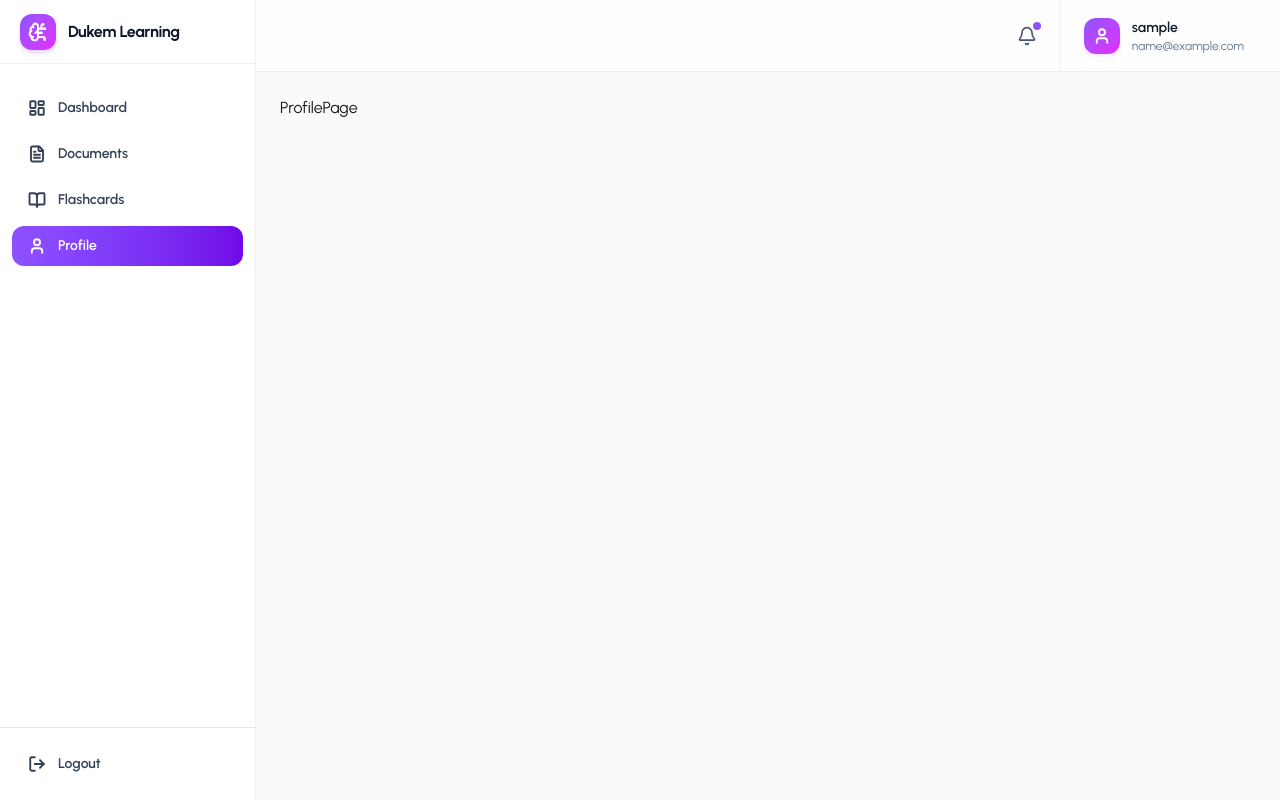
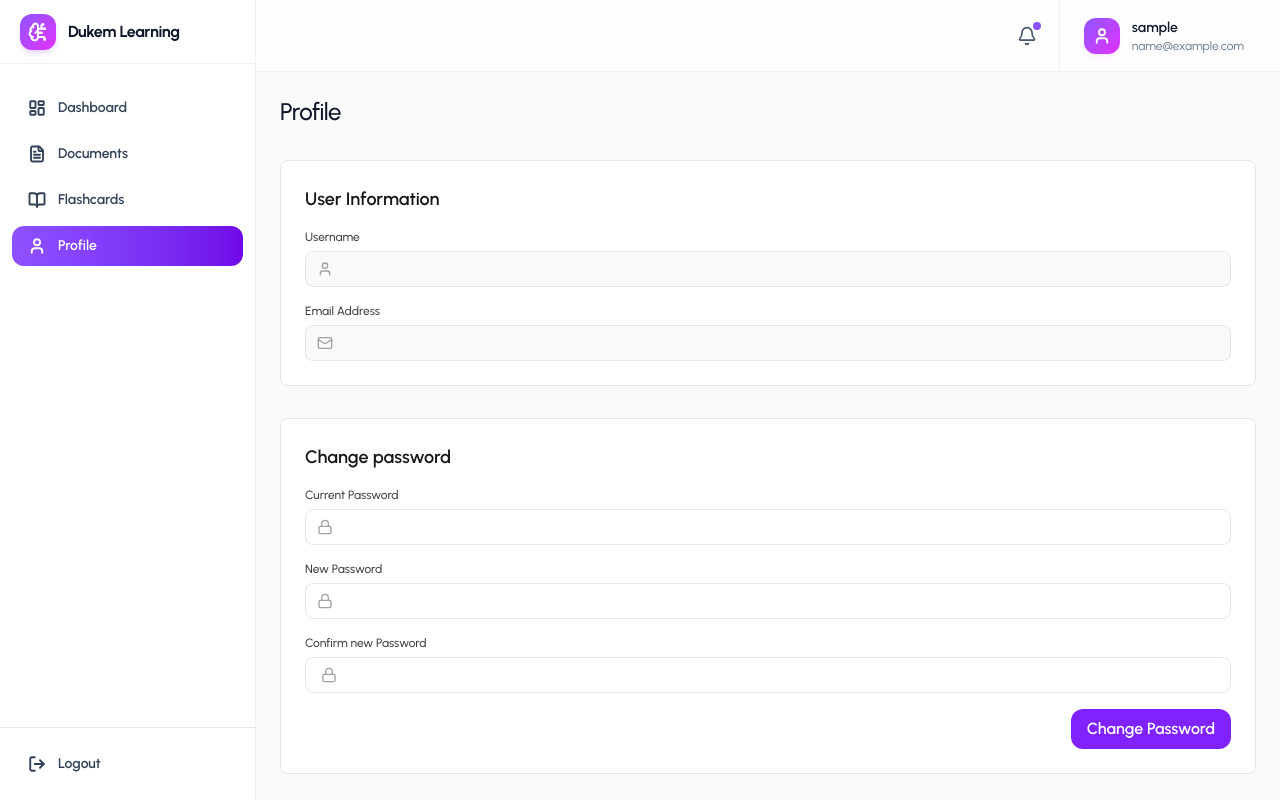
Before and after one commit to vvduth/dukem-learning, a React app in the folder frontend/: page /profile in a window 1280 px wide. Built offline with nearby package versions, Linux system fonts and the light colour scheme; no server answers; sample sign-in values are in the browser's storage; the HTML template or start-up script is replaced by a standard one.

Commit message:
feat: enhance ProfilePage with user information display and password change functionality; implement loading states and error handling

```diff
--- a/frontend/src/pages/Profile/ProfilePage.tsx
+++ b/frontend/src/pages/Profile/ProfilePage.tsx
@@ -1,9 +1,191 @@
-import React from 'react'
+/* eslint-disable @typescript-eslint/no-unused-vars */
+import React from "react";
+import PageHeader from "../../components/common/PageHeader";
+import Button from "../../components/common/Button";
+import Spiner from "../../components/common/Spiner";
+import authService from "../../services/authService";
+import { useEffect, useState } from "react";
+import { useAuth } from "../../context/AuthContext";
+import toast from "react-hot-toast";
+import { User, Mail, Lock } from "lucide-react";
 
 const ProfilePage = () => {
+  const [loading, setLoading] = useState(true);
+  const [passwordLoading, setPasswordLoading] = useState(false);
+
+  const [username, setUsername] = useState("");
+  const [email, setEmail] = useState("");
+  const [currentPassword, setCurrentPassword] = useState("");
+  const [newPassword, setNewPassword] = useState("");
+  const [confirmNewpassword, setConfirmNewpassword] = useState("");
+
+  useEffect(() => {
+    const fetchUserProfile = async () => {
+      setLoading(true);
+      try {
+        const { data } = await authService.getProfile();
+        setUsername(data.username);
+        setEmail(data.email);
+      } catch (error) {
+        toast.error("Failed to fetch user profile");
+      } finally {
+        setLoading(false);
+      }
+    };
+    fetchUserProfile();
+  }, []);
+
+  const handleChangePassword = async (e: React.FormEvent) => {
+    e.preventDefault();
+    if (newPassword !== confirmNewpassword) {
+      toast.error("New password and confirm password do not match");
+      return;
+    }
+    if (newPassword.length < 6) {
+      toast.error("New password must be at least 6 characters long");
+      return;
+    }
+    setPasswordLoading(true);
+    try {
+      await authService.changePassword(currentPassword, newPassword);
+      toast.success("Password changed successfully");
+      setCurrentPassword("");
+      setNewPassword("");
+      setConfirmNewpassword("");
+    } catch (error) {
+      toast.error(error.message || "Failed to change password");
+    } finally {
+      setPasswordLoading(false);
+    }
+  };
+
+  if (loading) {
+    return <Spiner />;
+  }
+
   return (
-    <div>ProfilePage</div>
-  )
-}
+    <div>
+      <PageHeader title="Profile" />
+      <div className="space-y-8">
+        {/* User information display */}
+        <div className="bg-white border border-neutral-200 rounded-lg p-6">
+          <h3 className="text-lg font-semibold text-neutral-900 mb-4">
+            User Information
+          </h3>
+          <div className="space-y-4">
+            <div>
+              <label className="block text-xs font-medium text-neutral-700 mb-1.5">
+                Username
+              </label>
+              <div className="relative">
+                <div
+                  className="absolute inset-y-0 left-0 pl-3 flex items-center
+                pointer-events-none"
+                >
+                  <User className="h-4 w-4 text-neutral-400" />
+                </div>
+                <p
+                  className="w-full h-9 pl-9 pr-3 pt-2 border border-neutral-200 rounded-lg
+                bg-neutral-50 text-sm text-neutral-900"
+                >
+                  {username}
+                </p>
+              </div>
+            </div>
+            <div>
+              <label className="block text-xs font-medium text-neutral-700 mb-1.5">
+                Email Address
+              </label>
+              <div className="relative">
+                <div className="absolute inset-y-0 left-0 pl-3 flex items-center pointer-events-none">
+                  <Mail className="h-4 w-4 text-neutral-400" />
+                </div>
+                <p
+                  className="w-full h-9 pl-9 pr-3 pt-2 border border-neutral-200 rounded-lg
+                bg-neutral-50 text-sm text-neutral-900"
+                >
+                  {email}
+                </p>
+              </div>
+            </div>
+          </div>
+        </div>
+        {/* change password section */}
+        <div className="bg-white border border-neutral-200 rounded-lg p-6">
+          <h3 className="text-lg font-semibold text-neutral-900 mb-4">
+            Change password
+          </h3>
+          <form onSubmit={handleChangePassword} className="space-y-4">
+            <div>
+              <label className="block text-xs font-medium text-neutral-700 mb-1.5">
+                Current Password
+              </label>
+              <div className="relative">
+                <div className="absolute inset-y-0 left-0 pl-3 flex items-center pointer-events-none">
+                  <Lock className="h-4 w-4 text-neutral-400" />
+                </div>
+                <input
+                  type="password"
+                  value={currentPassword}
+                  onChange={(e) => setCurrentPassword(e.target.value)}
+                  className="w-full h-9 pl-9 pr-3 border border-neutral-200 rounded-lg bg-white
+                  text-sm text-neutral-900 placeholder-neutral-400 transition-colors duration-150
+                  focus:outline-none focus:ring-2 focus:ring-offset-1 focus:border-transparent focus:ring-violet-600"
+                  required
+                />
+              </div>
+            </div>
+            <div>
+              <label className="block text-xs font-medium text-neutral-700 mb-1.5">
+                New Password
+              </label>
+              <div className="relative">
+                <div className="absolute inset-y-0 left-0 pl-3 flex items-center pointer-events-none">
+                  <Lock className="h-4 w-4 text-neutral-400" />
+                </div>
+                <input
+                  type="password"
+                  value={newPassword}
+                  onChange={(e) => setNewPassword(e.target.value)}
+                  className="w-full h-9 pl-9 pr-3 border border-neutral-200
+                  rounded-lg bg-white text-sm text-neutral-900 placeholder-neutral-400
+                  transition-colors duration-150 focus:outline-none focus:ring-2"
+                  required
+                />
+              </div>
+            </div>
+            <label className="block text-xs font-medium text-neutral-700 mb-1.5">
+              Confirm new Password
+            </label>
+            <div className="relative">
+              <div
+                className="absolute inset-y-0 left-0 pl-3
+              flex items-center pointer-events-none"
+              >
+                <Lock className="h-4 w4 text-neutral-400" />
+              </div>
+              <input
+                type="password"
+                value={confirmNewpassword}
+                onChange={(e) => setConfirmNewpassword(e.target.value)}
+                className="w-full h-9 pl-9 pr-3 border border-neutral-200 rounded-lg
+                bg-white text-sm text-neutral-900 placeholder-neutral-400 transition-colors
+                duration-150 focus:outline-none focus:ring-[#7C3AED] focus:ring-2
+                focus:border-transparent"
+                required
+              />
+            </div>
 
-export default ProfilePage
+            <div className="flex justify-end">
+              <Button type="submit" disable={passwordLoading}>
+                {passwordLoading ? "Changing..." : "Change Password"}
+              </Button>
+            </div>
+          </form>
+        </div>
+      </div>
+    </div>
+  );
+};
+
+export default ProfilePage;
```
